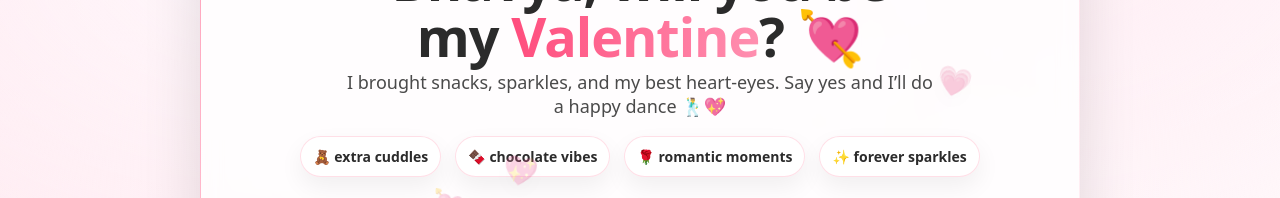
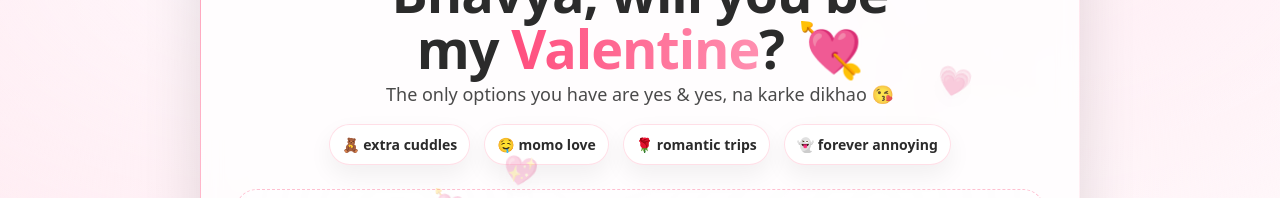
Before and after one commit to MutterPaneer1528/valentine, a plain HTML site: page index.html in a window 1280 px wide. Shown: the part 168-366 px from the top of the page. Drawn offline with Linux system fonts and the light colour scheme.

Commit message:
Update index.html

```diff
--- a/index.html
+++ b/index.html
@@ -445,13 +445,13 @@
     </div>
 
     <h1 class="title">Bhavya, will you be my <span>Valentine</span>? 💘</h1>
-    <p class="subtitle">I brought snacks, sparkles, and my best heart-eyes. Say yes and I’ll do a happy dance 🕺💖</p>
+    <p class="subtitle"> The only options you have are yes & yes, na karke dikhao 😘 </p>
 
     <div class="cuteRow" aria-label="cute pills">
       <span class="pill">🧸 extra cuddles</span>
-      <span class="pill">🍫 chocolate vibes</span>
-      <span class="pill">🌹 romantic moments</span>
-      <span class="pill">✨ forever sparkles</span>
+      <span class="pill">🤤 momo love</span>
+      <span class="pill">🌹 romantic trips</span>
+      <span class="pill">👻 forever annoying</span>
     </div>
 
     <div class="stage" id="stage" aria-label="Buttons playground">
```
